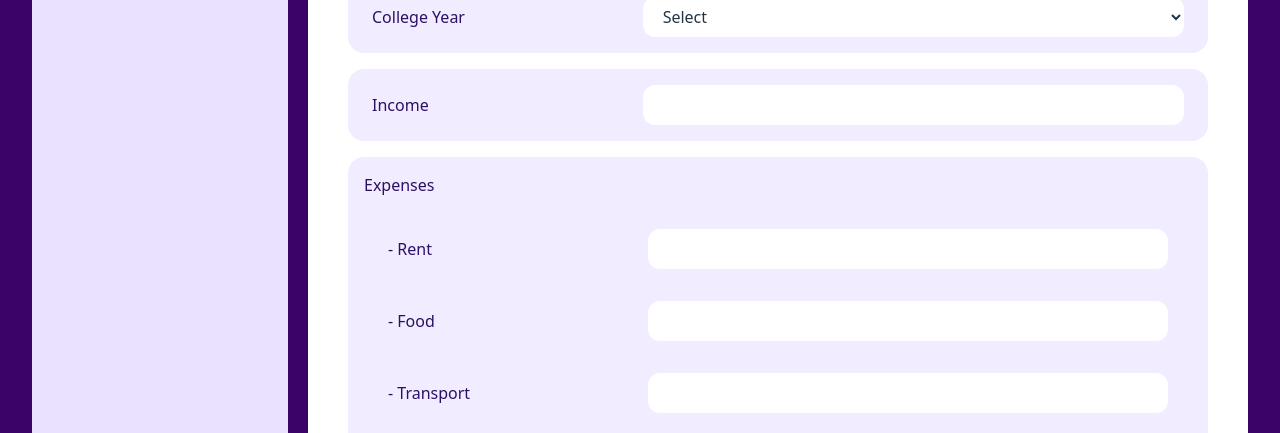
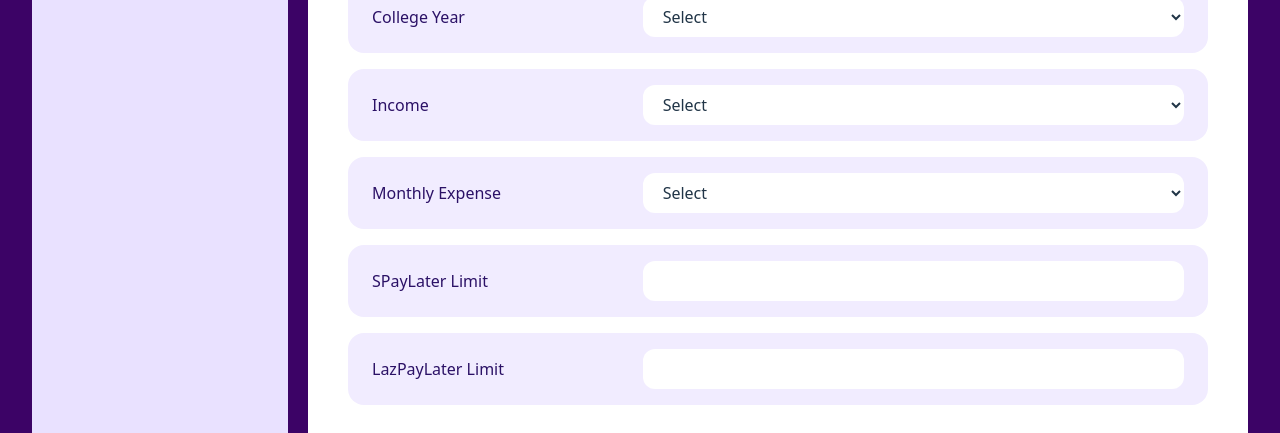
Before and after one commit to nuttamon21574/WebApp, a React (Vite) app in the folder Fontend/: page /my-account in a window 1280 px wide. Shown: the part 367-800 px from the top of the page. Built offline with nearby package versions, Linux system fonts and the light colour scheme.

Commit message:
Update FormContainer.jsx

```diff
--- a/Fontend/src/components/Form/FormContainer.jsx
+++ b/Fontend/src/components/Form/FormContainer.jsx
@@ -108,71 +108,37 @@ export default function FormContainer() {
 
         {/* Income */}
         <FormRow label="Income">
-          <input
-            type="number"
+          <select
             className="rounded-xl px-4 py-2 bg-white w-full"
             value={form.income}
             onChange={(e) =>
               setForm({ ...form, income: e.target.value })
             }
-          />
+          >
+            <option value="">Select</option>
+            <option value="8000-10000">8,000 – 10,000</option>
+            <option value="10001-15000">10,001 – 15,000</option>
+            <option value="15001-20000">15,001 – 20,000</option>
+            <option value="20001-25000">20,001 – 25,000</option>
+          </select>
         </FormRow>
 
-      {/* Expense Section */}
-      <div className="rounded-2xl p-4 bg-[#F1ECFF]">
-        <h3 className="font-medium text-[#2B1166] mb-4">
-          Expenses
-        </h3>
-
-        {/* Rent */}
-        <FormRow label="- Rent">
-          <input
-            type="number"
-            className="rounded-xl px-4 py-2 bg-white w-full"
-            value={form.rent}
-            onChange={(e) =>
-              setForm({ ...form, rent: e.target.value })
-            }
-          />
-        </FormRow>
-
-        {/* Food */}
-        <FormRow label="- Food">
-          <input
-            type="number"
-            className="rounded-xl px-4 py-2 bg-white w-full"
-            value={form.food}
-            onChange={(e) =>
-              setForm({ ...form, food: e.target.value })
-            }
-          />
-        </FormRow>
-
-        {/* Transport */}
-        <FormRow label="- Transport">
-          <input
-            type="number"
-            className="rounded-xl px-4 py-2 bg-white w-full"
-            value={form.transport}
-            onChange={(e) =>
-              setForm({ ...form, transport: e.target.value })
-            }
-          />
-        </FormRow>
-
-        {/* Other Expenses */}
-        <FormRow label="- Other Expenses">
-          <input
-            type="number"
-            className="rounded-xl px-4 py-2 bg-white w-full"
-            value={form.other}
-            onChange={(e) =>
-              setForm({ ...form, other: e.target.value })
-            }
-          />
-        </FormRow>
-      </div>
-
+      {/* Expense */}
+      <FormRow label="Monthly Expense">
+        <select
+          className="rounded-xl px-4 py-2 bg-white w-full"
+          value={form.expense}
+          onChange={(e) =>
+            setForm({ ...form, expense: e.target.value })
+          }
+        >
+          <option value="">Select</option>
+          <option value="3000-7000">3,000 – 7,000</option>
+          <option value="7001-12000">7,001 – 12,000</option>
+          <option value="12001-18000">12,001 – 18,000</option>
+          <option value="18001-25000">18,001 – 25,000</option>
+        </select>
+      </FormRow>
 
         {/* SPayLater Limit */}
         <FormRow label="SPayLater Limit">
```
